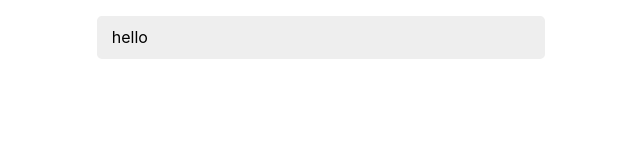
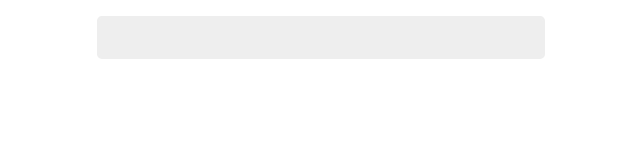
Before and after one commit to LoicGoyet/what-is-react-concurrent-mode, a React (Vite) app: page / in a window 1280 px wide. Shown: the top 160 px of the page, without its empty margins (319-959 px from the left). Built offline with nearby package versions, Linux system fonts and the light colour scheme.

Commit message:
make the input empty in the first place

```diff
--- a/components/AutoComplete/index.js
+++ b/components/AutoComplete/index.js
@@ -5,7 +5,7 @@ import Suggestions from "../Suggestions";
 
 const AutoComplete = () => {
   // we control the input's value
-  const [value, setValue] = React.useState("hello");
+  const [value, setValue] = React.useState("");
   // The array of string we display under the input
   const [list, setList] = React.useState([]);
 
```
